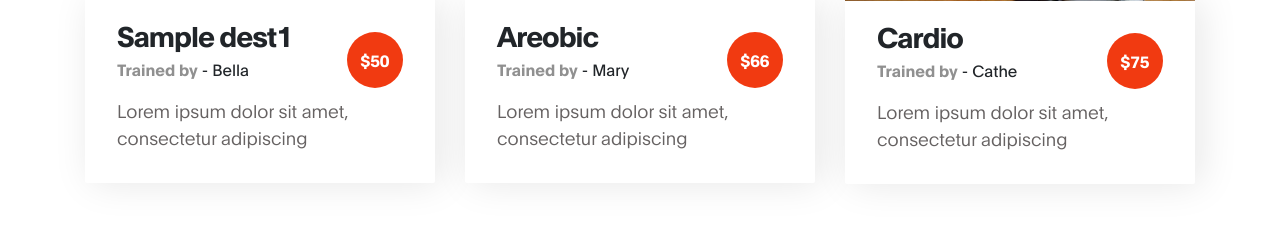
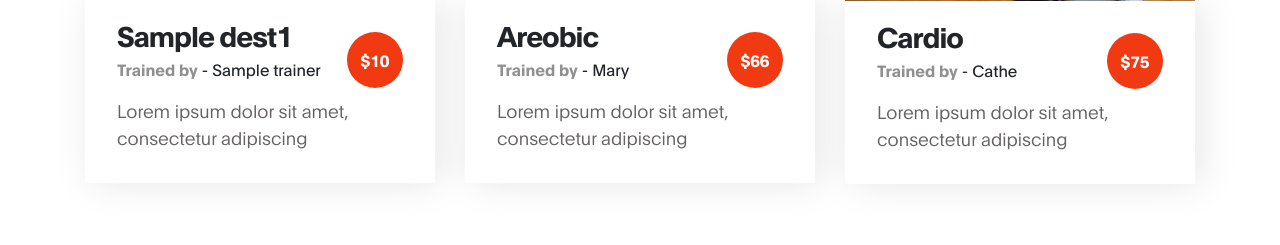
Before and after one commit to JackMerma/GymApp, a Django app: template templates/index.html in a window 1280 px wide. Shown: the part 2338-2583 px from the top of the page. Run offline with Django 3.2, Linux system fonts and the light colour scheme; the template is opened without the code that fills it: most values are stand-ins (such as "Sample title", 1, 10 or a date in 2020); some libraries are stand-ins or nearby versions.

Commit message:
cambio la data de dest1 antes de enviarla al index y se llama a valores del objeto en el index

```diff
--- a/gymSo/views.py
+++ b/gymSo/views.py
@@ -7,4 +7,6 @@ def home(request):
 
     dest1 = Destination()
     dest1.name="Yoga"
+    dest1.trainer="Bella"
+    dest1.price="55"
     return render(request, "index.html", {'dest1': dest1})
--- a/templates/index.html
+++ b/templates/index.html
@@ -207,9 +207,9 @@ https://www.tooplate.com/view/2119-gymso-fitness
                                     <div class="class-info">
                                       <h3 class="mb-1">{{dest1.name}}</h3>
 
-                                        <span><strong>Trained by</strong> - Bella</span>
+                                      <span><strong>Trained by</strong> - {{dest1.trainer}}</span>
 
-                                        <span class="class-price">$50</span>
+                                        <span class="class-price">${{dest1.price}}</span>
 
                                         <p class="mt-3">Lorem ipsum dolor sit amet, consectetur adipiscing</p>
                                     </div>
```
